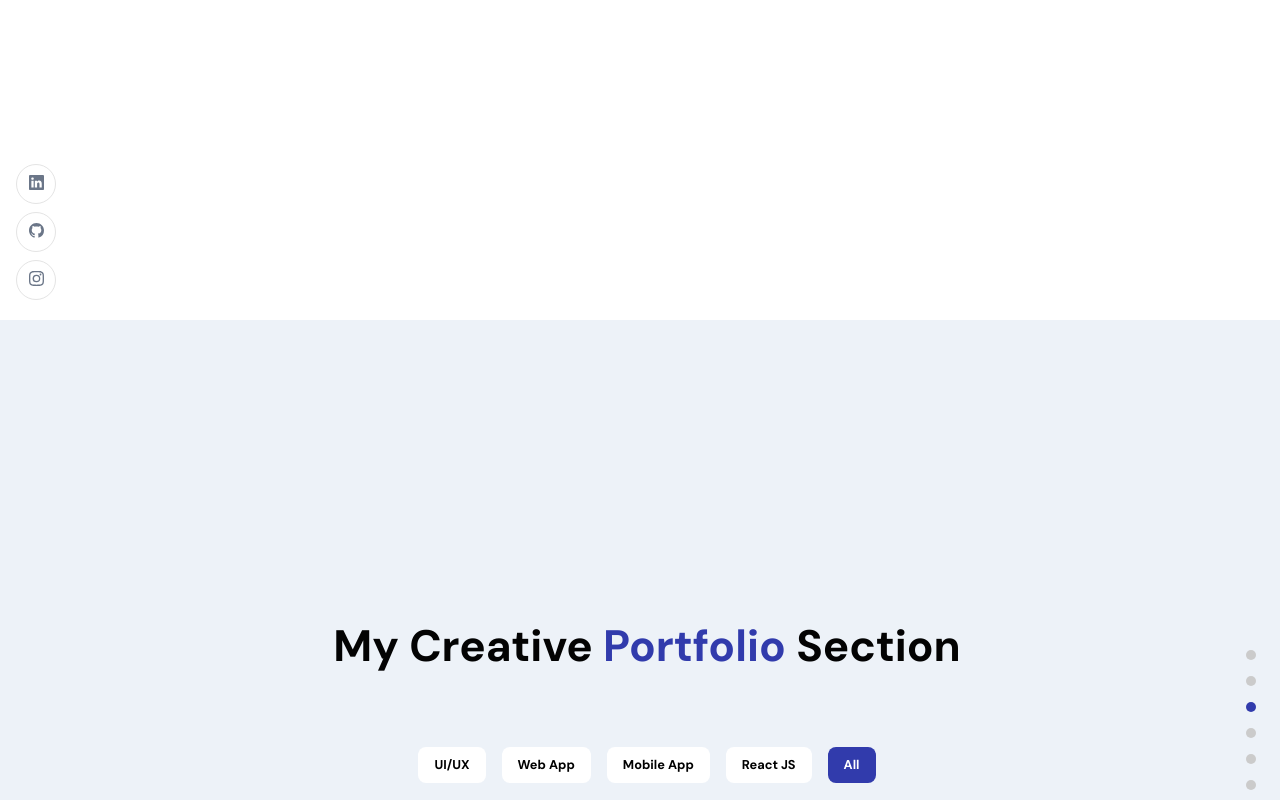
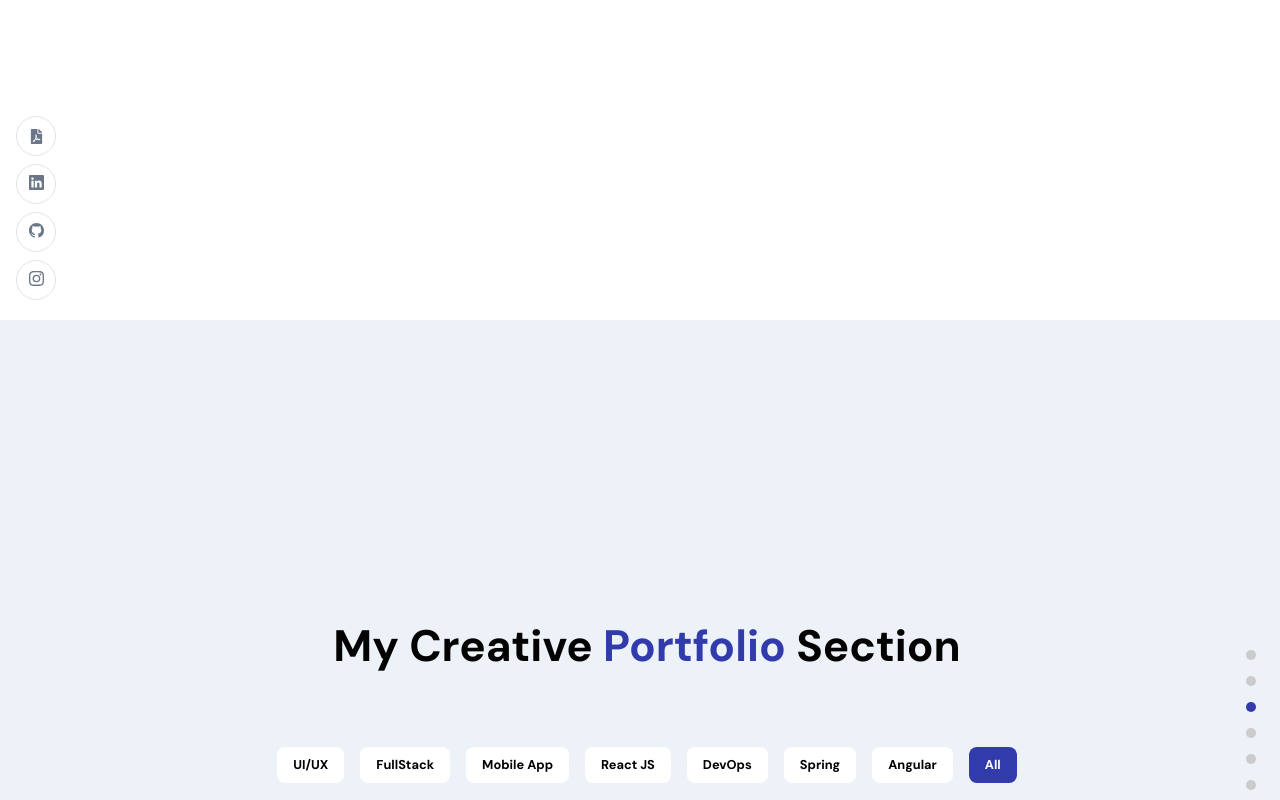
Before and after one commit to hamzabourass/Porfolio, a React (Create React App) app: page / in a window 1280 px wide. Shown: the part 1280-2080 px from the top of the page. Built offline with nearby package versions, Linux system fonts and the light colour scheme; no server answers.

Commit message:
deployment workflow

```diff
--- a/src/components/SocialMedia.jsx
+++ b/src/components/SocialMedia.jsx
@@ -1,10 +1,20 @@
 import React from 'react'
 import {BsLinkedin, BsGithub, BsInstagram} from 'react-icons/bs'
+import { FaFilePdf } from 'react-icons/fa';
+
+
 
 function SocialMedia() {
+
+  const viewPdf = () => {
+    window.open('', '_blank');
+  };
   return (
     <div className='app__social'>
 
+      <div onClick={viewPdf} style={{ cursor: 'pointer' }}>
+        <FaFilePdf />
+      </div>
       <div>
       <a href="https://www.linkedin.com/in/hamza-bouras-922477217/" target="_blank" rel="noopener noreferrer">
 
@@ -27,6 +37,8 @@ function SocialMedia() {
       </a>
       </div>
 
+
+
     </div>
   )
 }
--- a/src/constants/images.js
+++ b/src/constants/images.js
@@ -40,6 +40,7 @@ import angular from '../assets/angular.png';
 import spring from '../assets/spring.png';
 import aws from '../assets/aws.png';
 import profile2 from '../assets/profile2.png';
+import  CV  from '../assets/CV.pdf';
 
 export const images = {
   email,
@@ -79,5 +80,7 @@ export const images = {
   angular,
   spring,
   aws,
-  profile2
+  profile2,
+  CV
+
 };
--- a/src/container/Work/Work.jsx
+++ b/src/container/Work/Work.jsx
@@ -41,7 +41,7 @@ const Work = () => {
       <h2 className="head-text">My Creative <span>Portfolio</span> Section</h2>
 
       <div className="app__work-filter">
-        {['UI/UX', 'Web App', 'Mobile App', 'React JS', 'All'].map((item, index) => (
+        {['UI/UX', 'FullStack', 'Mobile App', 'React JS', 'DevOps','Spring','Angular', 'All'].map((item, index) => (
           <div
             key={index}
             onClick={() => handleWorkFilter(item)}
```
Also changed, not shown: 2 other files (tests, documents, lock files or other folders).
